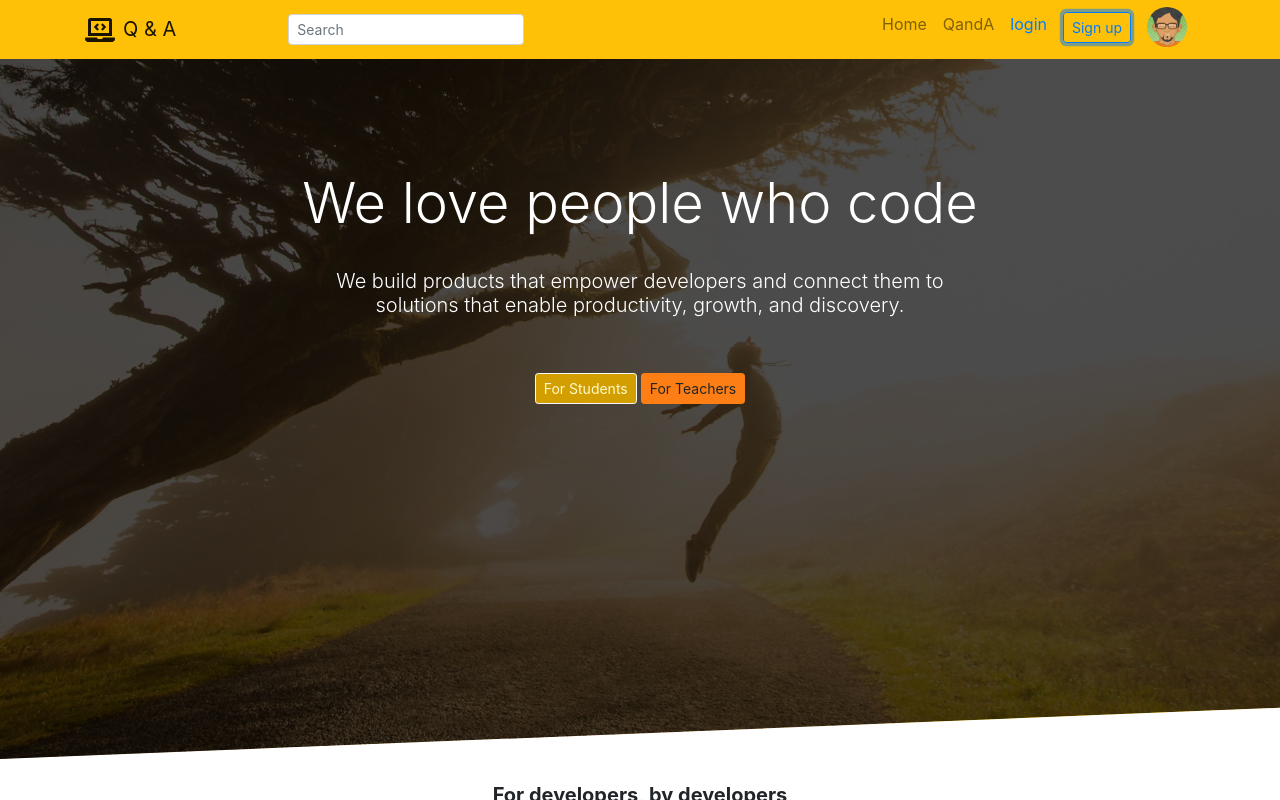
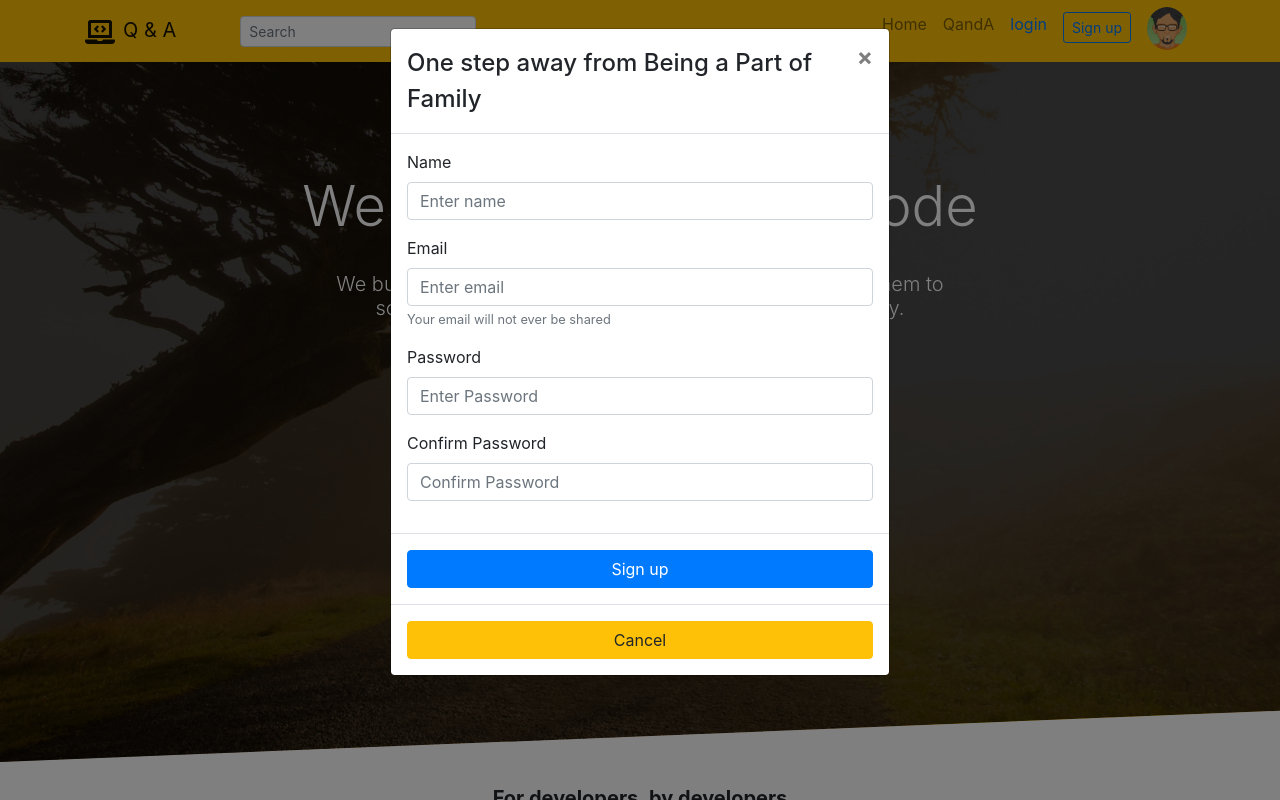
Before and after one commit to SagarrPandey/QandAjs, a React (Create React App) app: page / in a window 1280 px wide. Both pictures are taken after a click on the button "Sign up". Shown: the top 800 px of the page. Built offline with nearby package versions, Linux system fonts and the light colour scheme.

Commit message:
login form

```diff
--- /dev/null
+++ b/src/Navbar/Modals/loginModal.js
@@ -0,0 +1,34 @@
+import React from 'react';
+import {Form} from 'react-bootstrap';
+import Modal from "react-bootstrap/Modal";
+import '../../Static/css/qanda/style.css';
+import '../../Static/css/bootstrap.css';
+import '../../Static/css/style.css';
+import '../../Static/css/navbar/navbar.css'
+
+
+const LoginComponent =(
+<div>
+            <Modal.Header closeButton>
+              <Modal.Title >One step away from Being a Part of Family</Modal.Title>
+
+            </Modal.Header>
+            <Modal.Body>
+              <Form>
+
+                  <Form.Group>
+                      <Form.Label>User Name/Email</Form.Label>
+                      <Form.Control type="email" placeholder="Enter email"/>
+                  </Form.Group>
+                  <Form.Group>
+                      <Form.Label>Password</Form.Label>
+                      <Form.Control  type="password"  placeholder="Enter Password"/>
+                  </Form.Group>
+
+              </Form>
+            </Modal.Body>
+
+</div>
+)
+
+export default LoginComponent;
--- /dev/null
+++ b/src/Navbar/Modals/signUpModal.js
@@ -0,0 +1,42 @@
+import React from 'react';
+import {Form} from 'react-bootstrap';
+import Modal from "react-bootstrap/Modal";
+import '../../Static/css/qanda/style.css';
+import '../../Static/css/bootstrap.css';
+import '../../Static/css/style.css';
+import '../../Static/css/navbar/navbar.css'
+
+
+const SignupComponent = (
+            <div>
+            <Modal.Header closeButton>
+              <Modal.Title >One step away from Being a Part of Family</Modal.Title>
+
+            </Modal.Header>
+            <Modal.Body>
+              <Form>
+                  <Form.Group>
+                    <Form.Control type="hidden" name="type" value="student"/>
+                      <Form.Label>Name</Form.Label>
+                      <Form.Control  type="text"  placeholder="Enter name"/>
+                  </Form.Group>
+                  <Form.Group>
+                      <Form.Label>Email</Form.Label>
+                      <Form.Control type="email" placeholder="Enter email"/>
+                      <small className="form-text text-muted">Your email will not ever be shared</small>
+                  </Form.Group>
+                  <Form.Group>
+                      <Form.Label>Password</Form.Label>
+                      <Form.Control  type="password"  placeholder="Enter Password"/>
+                  </Form.Group>
+                  <Form.Group >
+                      <Form.Label>Confirm Password</Form.Label>
+                      <Form.Control  type="password"  placeholder="Confirm Password"/>
+                  </Form.Group>
+              </Form>
+            </Modal.Body>
+
+            </div>
+)
+
+export default SignupComponent;
--- a/src/Navbar/Navbar.js
+++ b/src/Navbar/Navbar.js
@@ -1,5 +1,8 @@
-import React from 'react';
+import React, { Component } from 'react';
 import {Navbar,Nav,Container,Form,Button,Image} from 'react-bootstrap';
+import Modal from "react-bootstrap/Modal";
+import SignupModal from './Modals/signUpModal';
+import LoginModal from './Modals/loginModal';
 import '../Static/css/qanda/style.css';
 import '../Static/css/bootstrap.css';
 import '../Static/css/style.css';
@@ -8,9 +11,34 @@ import { FaLaptopCode } from 'react-icons/fa';
 import UserImage from '../Static/img/avatar/avatar04.png'
 
 
-const navbar = () =>{
+
+class NavbarComponent extends Component {
+  state = {
+    login : false,
+    modalbody : null,
+    button : null
+  }
+  showLoginModal = () => {
+    this.setState({login:true,modalbody:LoginModal,button:"Login"});
+  }
+  showSignupModal = () => {
+    this.setState({login:true,modalbody:SignupModal,button:"Sign up"});
+  }
+  hideModal =() =>{
+    this.setState({login:false});
+  }
+
+    render(){
+
+        // if (this.state.login){ //for login
+        //   this.state.modalbody = this.setState({modalbody:LoginModal});
+        // }
+        // if (this.state.login){ //for signup
+        //   this.state.modalbody= this.setState({modalbody:SignupModal});
+        // }
+
         return(
-
+        <div>
             <Navbar bg="yellow" expand="md" className="py-1" id="main-nav">
             <Container >
               <Navbar.Brand href="/" className="pr-5">
@@ -21,18 +49,17 @@ const navbar = () =>{
 
               <Navbar.Collapse id="navbarCollapse">
                     <Form inline>
-                    <Form.Control className="form-control-sm mr-sm-2 ml-sm-5" type="text" placeholder="Search" aria-label="Search"/>
-
+                        <Form.Control size="sm"  type="text" placeholder="Search"/>
                     </Form>
                 <Nav className="ml-auto">
                   <Nav.Link href="/">Home</Nav.Link>
                   <Nav.Link href="QandA">QandA</Nav.Link>
-              <Nav.Link data-toggle="modal" data-target="#login" className="text-primary">login</Nav.Link>
-              <Nav.Link  data-toggle="modal" data-target="#signup">
-                        <Button size="sm" variant="outline-primary">Sign up</Button>
+                  <Nav.Link data-toggle="modal" className="text-primary" onClick={this.showLoginModal}>login</Nav.Link>
+                  <Nav.Link>
+                            <Button size="sm" variant="outline-primary" onClick={this.showSignupModal}>Sign up</Button>
                   </Nav.Link>
 
-              <Nav.Link  data-toggle="modal" data-target="#signup" href='user'>
+                  <Nav.Link  data-toggle="modal" data-target="#ignup" href='user'>
                         <Image src={UserImage}   className="nav-user-img" alt=""/>
                   </Nav.Link>
 
@@ -42,11 +69,20 @@ const navbar = () =>{
 
             </Container>
           </Navbar>
+          <Modal show={this.state.login} onHide={this.hideModal}>
+              {this.state.modalbody}
+              <Modal.Footer>
+              <Button href="user" variant="primary" onClick={this.hideModal} block>Sign up</Button>
+            </Modal.Footer>
+            <Modal.Footer>
+              <Button variant="warning" onClick={this.hideModal} block>Cancel</Button>
+            </Modal.Footer>
+              </Modal>
+          </div>
+        )
+
+}
+}
 
 
-
-
-    )
-}
-
-export default navbar;
+export default NavbarComponent;
--- a/src/pages/homePage.jsx
+++ b/src/pages/homePage.jsx
@@ -67,7 +67,7 @@ class HomePage extends Component {
                   </div>
                   <div className="p-divider mb32"></div>
                   <div className="d-flex justify-content-center center">
-                      <h7>Stack Overflow is an open community for anyone that codes. We help you get answers to your toughest coding questions, share knowledge with your coworkers in private, and find your next dream job.</h7>
+                      <h6>Stack Overflow is an open community for anyone that codes. We help you get answers to your toughest coding questions, share knowledge with your coworkers in private, and find your next dream job.</h6>
                   </div>
               </Col>
           </Row>
@@ -137,7 +137,7 @@ class HomePage extends Component {
                           </div>
                           <div className="p-divider mb32"></div>
                           <div className="d-flex justify-content-center center">
-                              <h7>Stack Overflow is an open community for anyone that codes. We help you get answers to your toughest coding questions, share knowledge with your coworkers in private, and find your next dream job.</h7>
+                              <h6>Stack Overflow is an open community for anyone that codes. We help you get answers to your toughest coding questions, share knowledge with your coworkers in private, and find your next dream job.</h6>
                           </div>
                       </Col>
                   </Row>
--- a/src/static/css/navbar/navbar.css
+++ b/src/static/css/navbar/navbar.css
@@ -1,6 +1,6 @@
 .nav-user-img{
     width: 40px;
-    height: 40px;
+    height: 43px;
     border-radius: 50%;
     overflow: hidden;
     margin-top: -5px;
```
Lines whose indentation alone changed are shown as unchanged.
